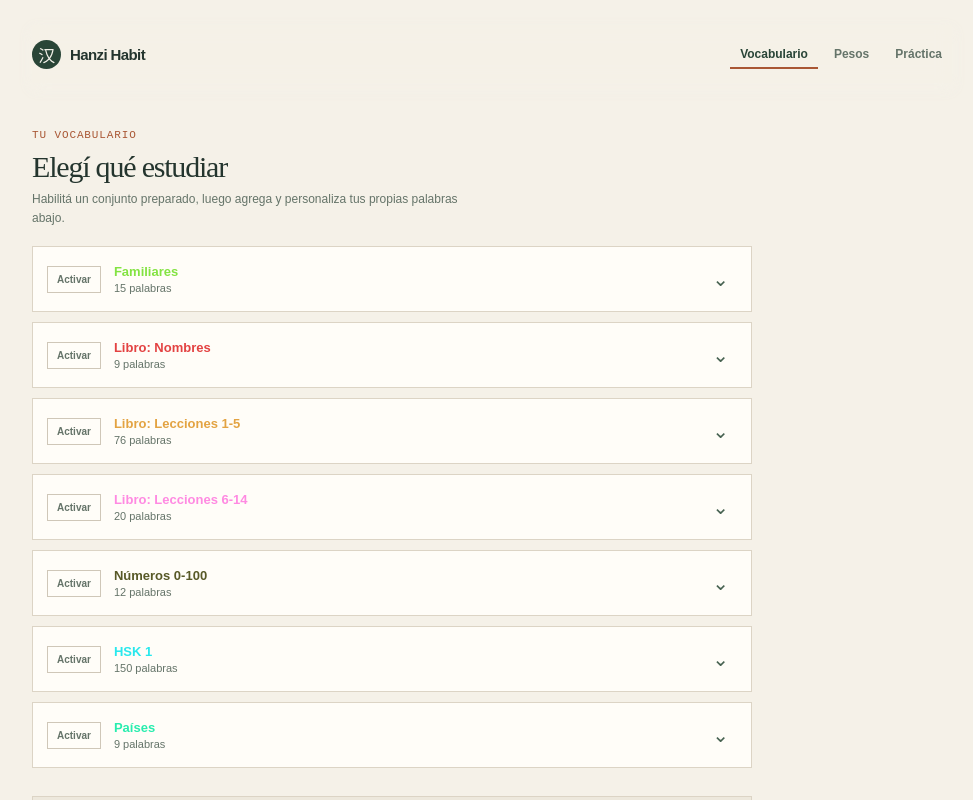
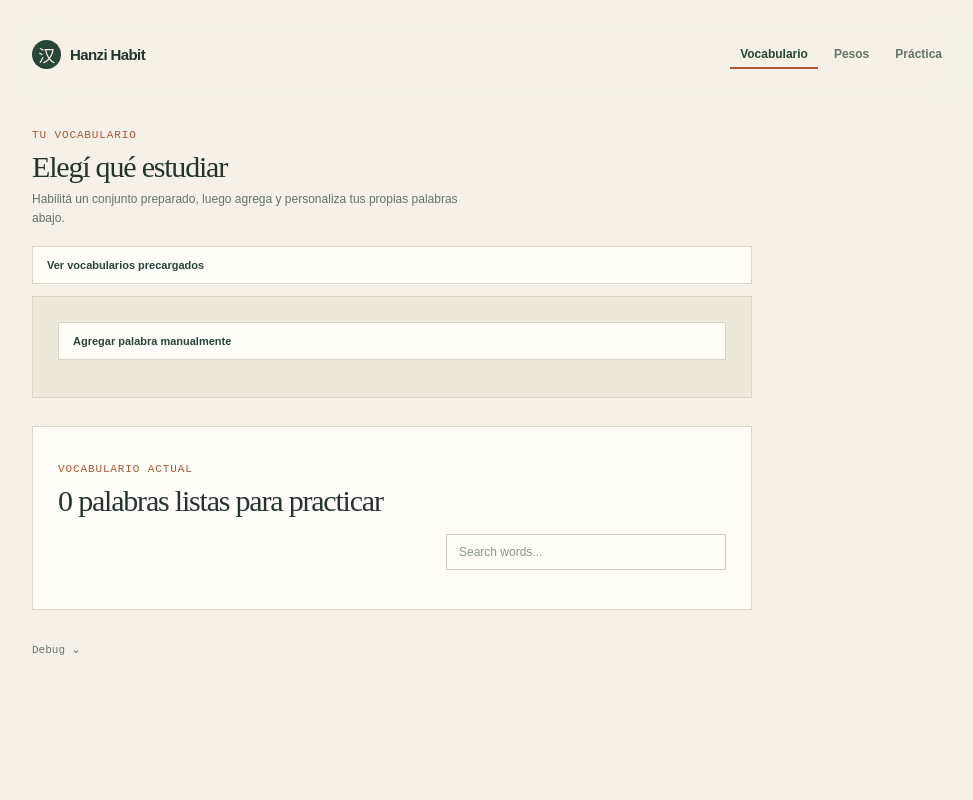
Before and after one commit to hanzihabit/hanzihabit.github.io, a React (Vite) app: page / in a window 1280 px wide. Both pictures are taken after a click on the button "Cargar vocabulario". Shown: the top 800 px of the page, without its empty margins (148-1121 px from the left). Built offline with nearby package versions, Linux system fonts and the light colour scheme.

Commit message:
Add word and preloaded vocabularies hide sections

```diff
--- a/locales.json
+++ b/locales.json
@@ -67,7 +67,10 @@
         "SESSION_COMPLETE_SUBTITLE_1": "You worked through",
         "SESSION_COMPLETE_SUBTITLE_2": "cards. Your updated weights are safely stored on this device",
         "CARDS_NEXT": "Cards in your next session",
-        "PRACTICE_AGAIN": "Practice again"
+        "PRACTICE_AGAIN": "Practice again",
+        "SHOW_VOCABULARIES": "See preloaded vocabularies",
+        "HIDE_VOCABULARIES": "Hide preloaded vocabularies",
+        "ADD_WORD_OPEN": "Add word manually"
     },
     "ES": {
         "LOAD_VOCABULARY_FORMAT_NOTICE": "Agregá una o más filas completas separadas por comas primero",
@@ -137,6 +140,9 @@
         "SESSION_COMPLETE_SUBTITLE_1": "Trabajaste a través de",
         "SESSION_COMPLETE_SUBTITLE_2": "tarjetas. Tus pesos actualizados están almacenados de forma segura en este dispositivo",
         "CARDS_NEXT": "Tarjetas en tu próxima sesión",
-        "PRACTICE_AGAIN": "Practicar otra vez"
+        "PRACTICE_AGAIN": "Practicar otra vez",
+        "SHOW_VOCABULARIES": "Ver vocabularios precargados",
+        "HIDE_VOCABULARIES": "Ocultar vocabularios precargados",
+        "ADD_WORD_OPEN": "Agregar palabra manualmente"
     }
 }
--- a/src/main.jsx
+++ b/src/main.jsx
@@ -169,6 +169,8 @@ function App() {
   const [activeTab, setActiveTab] = useState('practice');
   const [input, setInput] = useState('');
   const [isDebugImportOpen, setDebugImportOpen] = useState(false);
+  const [isSourceListOpen, setSourceListOpen] = useState(false);
+  const [isAddWordOpen, setAddWordOpen] = useState(false);
   const [expandedVocabularyId, setExpandedVocabularyId] = useState(null);
   const [newWord, setNewWord] = useState({ hanzi: '', pinyin: '', meaning: '' });
   const [editingVocabularyId, setEditingVocabularyId] = useState(null);
@@ -397,7 +399,8 @@ function App() {
 
     {activeTab === 'vocabulary' && <section className="vocabulary-tab" aria-label="Modify vocabulary" role="tabpanel">
       <div className="vocabulary-heading"><div><p className="panel-kicker">{LOCALE.YOUR_VOCABULARY}</p><h2>{LOCALE.VOCABULARY_HEADER}</h2><p>{LOCALE.VOCABULARY_SUBTITLE}.</p></div></div>
-      <div className="source-list">
+      <button className="section-toggle" onClick={() => setSourceListOpen((open) => !open)} aria-expanded={isSourceListOpen} aria-controls="source-list">{isSourceListOpen ? LOCALE.HIDE_VOCABULARIES : LOCALE.SHOW_VOCABULARIES}</button>
+      {isSourceListOpen && <div className="source-list" id="source-list">
         {PRELOADED_VOCABULARIES.map((vocabulary) => {
           const enabled = data.enabledVocabularyIds.includes(vocabulary.id);
           const expanded = expandedVocabularyId === vocabulary.id;
@@ -418,9 +421,11 @@ function App() {
             </div>}
           </article>;
         })}
-      </div>
+      </div>}
 
       <section className="add-word-panel" aria-label="Add a word">
+        <button className="section-toggle" onClick={() => setAddWordOpen((open) => !open)} aria-expanded={isAddWordOpen} aria-controls="add-word-fields">{isAddWordOpen ? LOCALE.CANCEL : LOCALE.ADD_WORD_OPEN}</button>
+        {isAddWordOpen && <div id="add-word-fields" className="add-word-fields">
           <div><p className="panel-kicker">{LOCALE.EXTRA_WORDS}</p><h2>{LOCALE.ADD_A_WORD}</h2></div>
           <div className="word-fields">
             <input aria-label="Hanzi" value={newWord.hanzi} onChange={(event) => setNewWord((current) => ({ ...current, hanzi: event.target.value }))} placeholder="Hanzi" />
@@ -428,6 +433,7 @@ function App() {
             <input aria-label="Translation" value={newWord.meaning} onChange={(event) => setNewWord((current) => ({ ...current, meaning: event.target.value }))} placeholder="Translation" />
           </div>
           <button className="primary" onClick={addWord}>Add word</button>
+        </div>}
       </section>
 
       <section className="current-vocabulary" aria-label="Current vocabulary">
--- a/src/styles.css
+++ b/src/styles.css
@@ -357,6 +357,22 @@ button {
     margin-bottom: 28px;
 }
 
+.section-toggle {
+    width: 100%;
+    margin-bottom: 12px;
+    padding: 12px 14px;
+    border: 1px solid #dcd4c5;
+    background: #fffdf8;
+    color: #294537;
+    text-align: left;
+    font-size: 11px;
+    font-weight: 700;
+}
+
+.section-toggle:hover {
+    border-color: #9caf9d;
+}
+
 .source-card {
     border: 1px solid #dcd4c5;
     background: #fffdf8;
@@ -439,6 +455,10 @@ button {
 }
 
 .add-word-panel {
+    display: block;
+}
+
+.add-word-fields {
     display: grid;
     grid-template-columns: 1fr auto;
     gap: 16px 28px;
@@ -918,8 +938,11 @@ kbd {
     }
 
     .add-word-panel {
+        padding: 20px;
+    }
+
+    .add-word-fields {
         grid-template-columns: 1fr;
-        padding: 20px;
         gap: 15px;
     }
 
```
Lines whose indentation alone changed are shown as unchanged.
